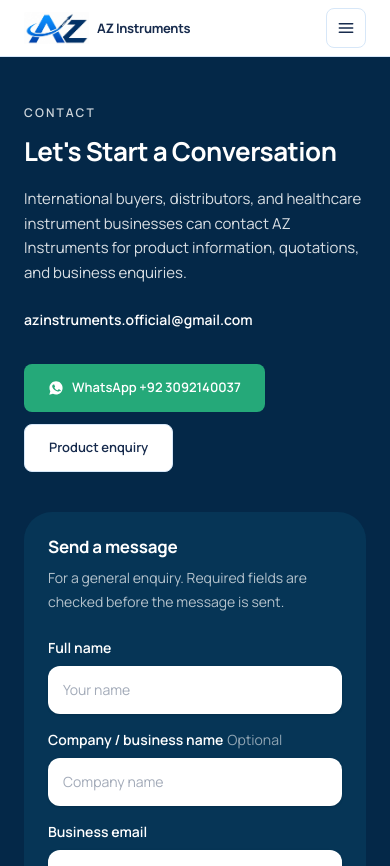
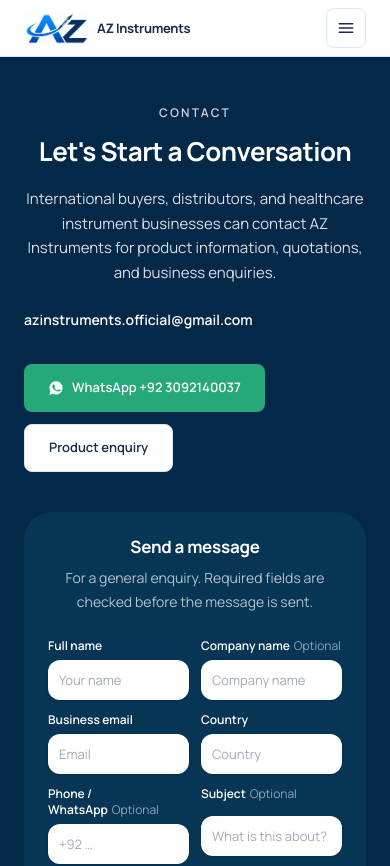
Before and after one commit to ZAINZESHAN/az-instruments, a Next.js app: page /contact in a window 390 px wide. Shown: the top 866 px of the page. Built offline with nearby package versions, Linux system fonts and the light colour scheme.

Commit message:
Enhance responsive styles in globals.css and update inquiry form fields for improved accessibility and consistency

```diff
--- a/app/globals.css
+++ b/app/globals.css
@@ -67,6 +67,20 @@ html {
   scroll-behavior: smooth;
 }
 
+@media (max-width: 639px) {
+  h1,
+  h2 {
+    text-align: center;
+  }
+
+  p:has(+ h1),
+  p:has(+ h2),
+  h1 + p,
+  h2 + p {
+    text-align: center;
+  }
+}
+
 @media (prefers-reduced-motion: reduce) {
   html {
     scroll-behavior: auto;
--- a/components/contact/inquiry-forms.tsx
+++ b/components/contact/inquiry-forms.tsx
@@ -18,10 +18,10 @@ import {
 type Status = "idle" | "sending" | "success" | "error" | "unavailable";
 
 const fieldClass =
-  "h-11 w-full rounded-lg border border-line bg-white px-3 text-sm font-normal text-navy outline-none transition-colors placeholder:text-navy/35 focus:border-blue disabled:cursor-not-allowed disabled:opacity-60";
+  "h-10 w-full rounded-lg border border-line bg-white px-2.5 text-[13px] font-normal text-navy outline-none transition-colors placeholder:text-navy/35 focus:border-blue disabled:cursor-not-allowed disabled:opacity-60 sm:h-11 sm:px-3 sm:text-sm";
 
 const heroFieldClass =
-  "h-12 w-full rounded-xl border border-transparent bg-white px-3.5 text-sm font-normal text-navy shadow-sm outline-none transition-colors placeholder:text-navy/40 focus:ring-2 focus:ring-white/70 disabled:cursor-not-allowed disabled:opacity-60 [&:-webkit-autofill]:[-webkit-text-fill-color:#172B4D] [&:-webkit-autofill]:[box-shadow:inset_0_0_0_1000px_#ffffff]";
+  "h-10 w-full rounded-xl border border-transparent bg-white px-2.5 text-[13px] font-normal text-navy shadow-sm outline-none transition-colors placeholder:text-navy/40 focus:ring-2 focus:ring-white/70 disabled:cursor-not-allowed disabled:opacity-60 sm:h-12 sm:px-3.5 sm:text-sm [&:-webkit-autofill]:[-webkit-text-fill-color:#172B4D] [&:-webkit-autofill]:[box-shadow:inset_0_0_0_1000px_#ffffff]";
 
 function Field({
   label,
@@ -37,7 +37,7 @@ function Field({
   tone?: "default" | "light";
 }) {
   return (
-    <label className={`grid gap-2 text-sm font-semibold ${tone === "light" ? "text-white" : "text-navy"}`}>
+    <label className={`grid gap-1.5 text-xs leading-4 font-semibold sm:gap-2 sm:text-sm sm:leading-5 ${tone === "light" ? "text-white" : "text-navy"}`}>
       <span>
         {label}
         {optional ? (
@@ -152,20 +152,20 @@ export function ContactInquiryForm() {
 
   return (
     <form onSubmit={onSubmit} noValidate className="grid gap-4">
-      <div className="grid gap-4 sm:grid-cols-2">
+      <div className="grid grid-cols-2 gap-3 sm:gap-4">
         <Field label="Full name" tone="light" error={errors.fullName}>
           <input name="fullName" autoComplete="name" placeholder="Your name" className={heroFieldClass} disabled={sending} />
         </Field>
-        <Field label="Company / business name" tone="light" optional error={errors.company}>
+        <Field label="Company name" tone="light" optional error={errors.company}>
           <input name="company" autoComplete="organization" placeholder="Company name" className={heroFieldClass} disabled={sending} />
         </Field>
         <Field label="Business email" tone="light" error={errors.email}>
-          <input name="email" type="email" autoComplete="email" placeholder="name@company.com" className={heroFieldClass} disabled={sending} />
+          <input name="email" type="email" autoComplete="email" placeholder="Email" className={heroFieldClass} disabled={sending} />
         </Field>
         <Field label="Country" tone="light" error={errors.country}>
           <input name="country" autoComplete="country-name" placeholder="Country" className={heroFieldClass} disabled={sending} />
         </Field>
-        <Field label="Phone / WhatsApp number" tone="light" optional error={errors.phone}>
+        <Field label="Phone / WhatsApp" tone="light" optional error={errors.phone}>
           <input name="phone" type="tel" autoComplete="tel" placeholder="+92 …" className={heroFieldClass} disabled={sending} />
         </Field>
         <Field label="Subject" tone="light" optional error={errors.subject}>
@@ -238,7 +238,7 @@ export function ProductInquiryForm() {
 
   return (
     <form onSubmit={onSubmit} noValidate className="grid gap-4">
-      <div className="grid gap-4 sm:grid-cols-2">
+      <div className="grid grid-cols-2 gap-3 sm:gap-4">
         <Field label="Full name" error={errors.fullName}>
           <input name="fullName" autoComplete="name" placeholder="Your name" className={fieldClass} disabled={sending} />
         </Field>
@@ -246,7 +246,7 @@ export function ProductInquiryForm() {
           <input name="company" autoComplete="organization" placeholder="Company name" className={fieldClass} disabled={sending} />
         </Field>
         <Field label="Business email" error={errors.email}>
-          <input name="email" type="email" autoComplete="email" placeholder="name@company.com" className={fieldClass} disabled={sending} />
+          <input name="email" type="email" autoComplete="email" placeholder="Email" className={fieldClass} disabled={sending} />
         </Field>
         <Field label="Country" error={errors.country}>
           <input name="country" autoComplete="country-name" placeholder="Country" className={fieldClass} disabled={sending} />
```
